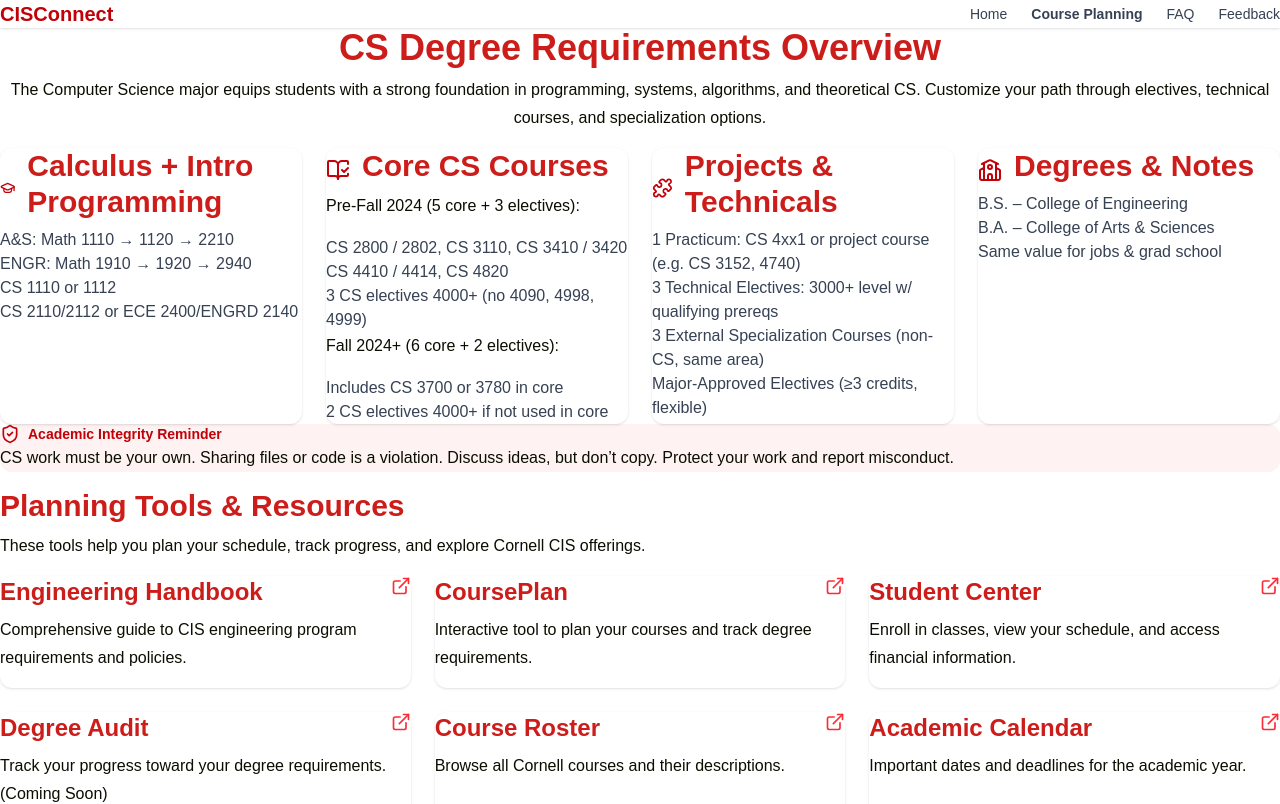
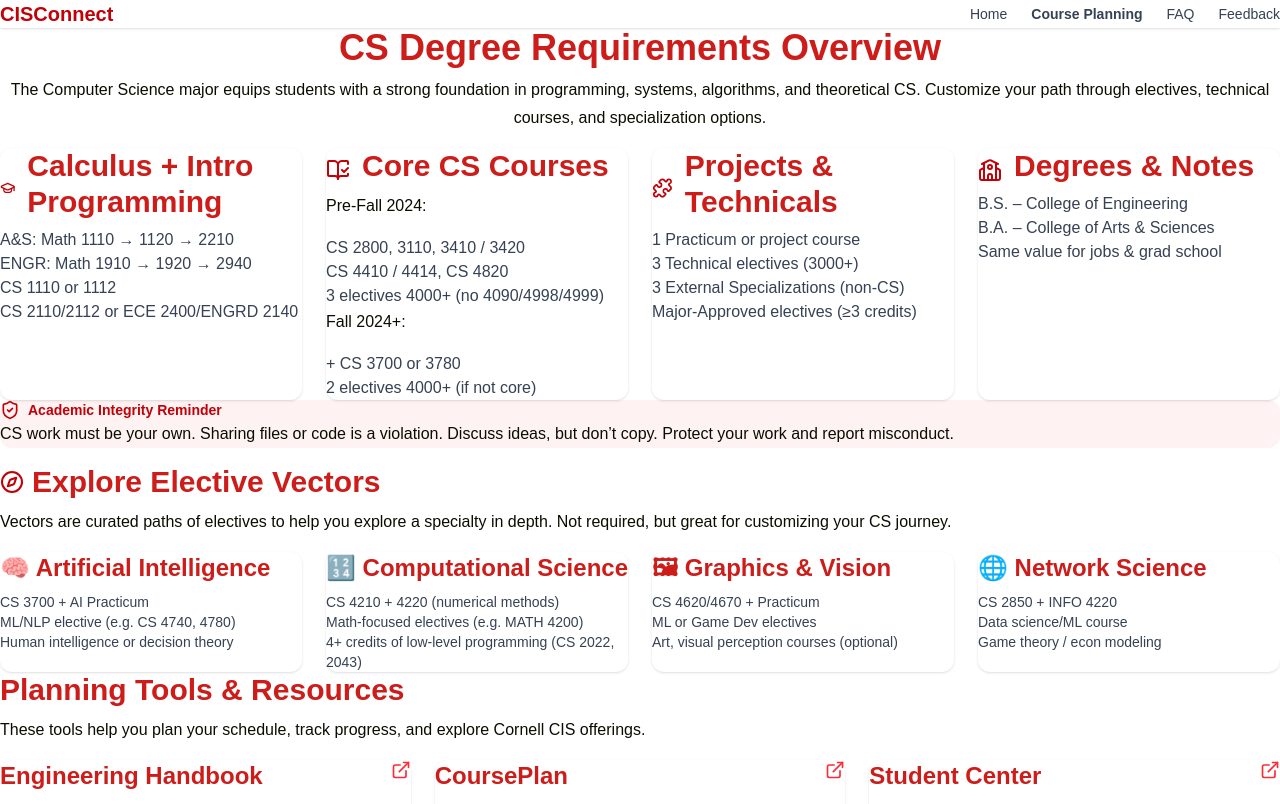
Before and after one commit to allison-a/cis-advising-platform, a Next.js app: page /course-planning in a window 1280 px wide. Shown: the top 804 px of the page. Built offline with nearby package versions, Linux system fonts and the light colour scheme.

Commit message:
Update Course Planning Page - Included elective vectors

```diff
--- a/src/app/course-planning/page.tsx
+++ b/src/app/course-planning/page.tsx
@@ -6,7 +6,8 @@ import {
   Puzzle,
   ExternalLink,
   School,
-  ShieldCheck
+  ShieldCheck,
+  Compass,
 } from 'lucide-react';
 
 import { resources } from '@/lib/resources_data';
@@ -19,16 +20,18 @@ const coursePlanningResources: Resource[] = resources.filter((r) =>
 export default function CoursePlanningPage() {
   return (
     <main className="w-screen max-w-5xl mx-auto px-4 py-10 space-y-16 text-gray-800">
-      {/* Overview / Description Section */}
-      <section className="w-screen px-6 py-6">
-        <div className="text-center px-4">
+
+      {/* Overview Section */}
+      <section className="w-screen text-center px-4">
         <h1 className="text-3xl font-bold text-red-700">CS Degree Requirements Overview</h1>
         <p className="text-gray-700">
           The Computer Science major equips students with a strong foundation in programming, systems, algorithms, and theoretical CS. Customize your path through electives, technical courses, and specialization options.
         </p>
-        </div>
-        <div className="w-screen grid sm:grid-cols-2 lg:grid-cols-4 gap-6 pt-6">
-          {/* Calculus & Intro */}
+      </section>
+
+      {/* Degree Summary Cards */}
+      <section className="w-screen grid sm:grid-cols-2 lg:grid-cols-4 gap-6">
+        {/* Calculus + Intro */}
         <div className="rounded-xl border p-5 bg-white shadow-sm">
           <div className="flex items-center gap-3 text-red-700 mb-3">
             <GraduationCap className="w-6 h-6" />
@@ -42,40 +45,40 @@ export default function CoursePlanningPage() {
           </ul>
         </div>
 
-          {/* Core Courses */}
+        {/* Core CS */}
         <div className="rounded-xl border p-5 bg-white shadow-sm">
           <div className="flex items-center gap-3 text-red-700 mb-3">
             <BookOpenCheck className="w-6 h-6" />
             <h2 className="text-xl font-bold">Core CS Courses</h2>
           </div>
-            <p className="text-sm mb-2 text-gray-600">Pre-Fall 2024 (5 core + 3 electives):</p>
+          <p className="text-sm mb-2 text-gray-600">Pre-Fall 2024:</p>
           <ul className="list-disc list-inside text-gray-700 space-y-1">
-              <li>CS 2800 / 2802, CS 3110, CS 3410 / 3420</li>
+            <li>CS 2800, 3110, 3410 / 3420</li>
             <li>CS 4410 / 4414, CS 4820</li>
-              <li>3 CS electives 4000+ (no 4090, 4998, 4999)</li>
+            <li>3 electives 4000+ (no 4090/4998/4999)</li>
           </ul>
-            <p className="text-sm mt-4 mb-2 text-gray-600">Fall 2024+ (6 core + 2 electives):</p>
+          <p className="text-sm mt-4 mb-2 text-gray-600">Fall 2024+:</p>
           <ul className="list-disc list-inside text-gray-700 space-y-1">
-              <li>Includes CS 3700 or 3780 in core</li>
-              <li>2 CS electives 4000+ if not used in core</li>
+            <li>+ CS 3700 or 3780</li>
+            <li>2 electives 4000+ (if not core)</li>
           </ul>
         </div>
 
-          {/* Practicum / Technical / Specialization */}
+        {/* Practicum / Techs */}
         <div className="rounded-xl border p-5 bg-white shadow-sm">
           <div className="flex items-center gap-3 text-red-700 mb-3">
             <Puzzle className="w-6 h-6" />
             <h2 className="text-xl font-bold">Projects & Technicals</h2>
           </div>
           <ul className="list-disc list-inside text-gray-700 space-y-1">
-              <li>1 Practicum: CS 4xx1 or project course (e.g. CS 3152, 4740)</li>
-              <li>3 Technical Electives: 3000+ level w/ qualifying prereqs</li>
-              <li>3 External Specialization Courses (non-CS, same area)</li>
-              <li>Major-Approved Electives (≥3 credits, flexible)</li>
+            <li>1 Practicum or project course</li>
+            <li>3 Technical electives (3000+)</li>
+            <li>3 External Specializations (non-CS)</li>
+            <li>Major-Approved electives (≥3 credits)</li>
           </ul>
         </div>
 
-          {/* Degree / Notes */}
+        {/* Degrees */}
         <div className="rounded-xl border p-5 bg-white shadow-sm">
           <div className="flex items-center gap-3 text-red-700 mb-3">
             <School className="w-6 h-6" />
@@ -87,10 +90,10 @@ export default function CoursePlanningPage() {
             <li>Same value for jobs & grad school</li>
           </ul>
         </div>
-        </div>
+      </section>
 
-        {/* Integrity Box */}
-        <div className="w-screen bg-red-50 border-l-4 border-red-500 p-5 rounded-xl text-sm text-gray-800">
+      {/* Integrity Notice */}
+      <section className="w-screen bg-red-50 border-l-4 border-red-500 p-5 rounded-xl text-sm text-gray-800">
         <div className="flex items-center gap-2 mb-2">
           <ShieldCheck className="w-5 h-5 text-red-700" />
           <span className="font-semibold text-red-700">Academic Integrity Reminder</span>
@@ -99,11 +102,54 @@ export default function CoursePlanningPage() {
           CS work must be your own. Sharing files or code is a violation. Discuss ideas, but don’t copy. Protect your
           work and report misconduct.
         </p>
+      </section>
+
+      {/* New Vectors Section */}
+      <section>
+        <h2 className="text-2xl font-bold text-red-700 mb-4 flex items-center gap-2">
+          <Compass className="w-6 h-6 text-red-700" /> Explore Elective Vectors
+        </h2>
+        <p className="text-gray-700 mb-6">
+          Vectors are curated paths of electives to help you explore a specialty in depth. Not required, but great for customizing your CS journey.
+        </p>
+
+        <div className="w-screen grid sm:grid-cols-2 lg:grid-cols-4 gap-6 pt-6">
+          <div className="bg-white p-5 rounded-xl border shadow-sm">
+            <h3 className="text-lg font-semibold text-red-700">🧠 Artificial Intelligence</h3>
+            <ul className="text-sm text-gray-700 list-disc list-inside mt-2 space-y-1">
+              <li>CS 3700 + AI Practicum</li>
+              <li>ML/NLP elective (e.g. CS 4740, 4780)</li>
+              <li>Human intelligence or decision theory</li>
+            </ul>
+          </div>
+          <div className="bg-white p-5 rounded-xl border shadow-sm">
+            <h3 className="text-lg font-semibold text-red-700">🔢 Computational Science</h3>
+            <ul className="text-sm text-gray-700 list-disc list-inside mt-2 space-y-1">
+              <li>CS 4210 + 4220 (numerical methods)</li>
+              <li>Math-focused electives (e.g. MATH 4200)</li>
+              <li>4+ credits of low-level programming (CS 2022, 2043)</li>
+            </ul>
+          </div>
+          <div className="bg-white p-5 rounded-xl border shadow-sm">
+            <h3 className="text-lg font-semibold text-red-700">🖼 Graphics & Vision</h3>
+            <ul className="text-sm text-gray-700 list-disc list-inside mt-2 space-y-1">
+              <li>CS 4620/4670 + Practicum</li>
+              <li>ML or Game Dev electives</li>
+              <li>Art, visual perception courses (optional)</li>
+            </ul>
+          </div>
+          <div className="bg-white p-5 rounded-xl border shadow-sm">
+            <h3 className="text-lg font-semibold text-red-700">🌐 Network Science</h3>
+            <ul className="text-sm text-gray-700 list-disc list-inside mt-2 space-y-1">
+              <li>CS 2850 + INFO 4220</li>
+              <li>Data science/ML course</li>
+              <li>Game theory / econ modeling</li>
+            </ul>
+          </div>
         </div>
       </section>
 
-
-      {/* Tools / Links Section */}
+      {/* Tools */}
       <section>
         <h2 className="text-2xl font-bold text-red-700 mb-2">Planning Tools & Resources</h2>
         <p className="text-gray-700 mb-6">
```
Lines whose indentation alone changed are shown as unchanged.
